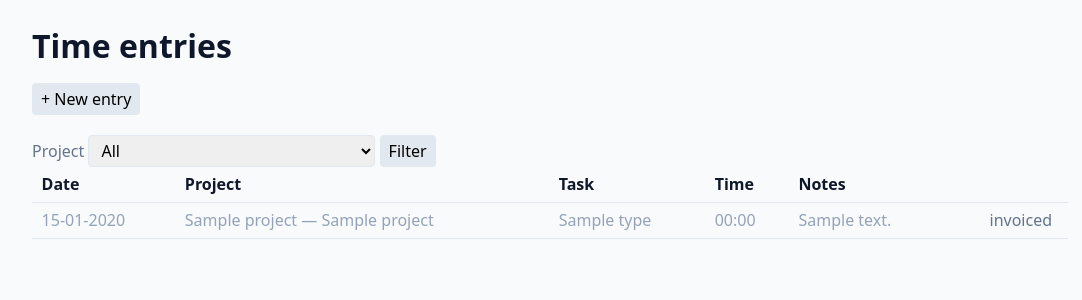
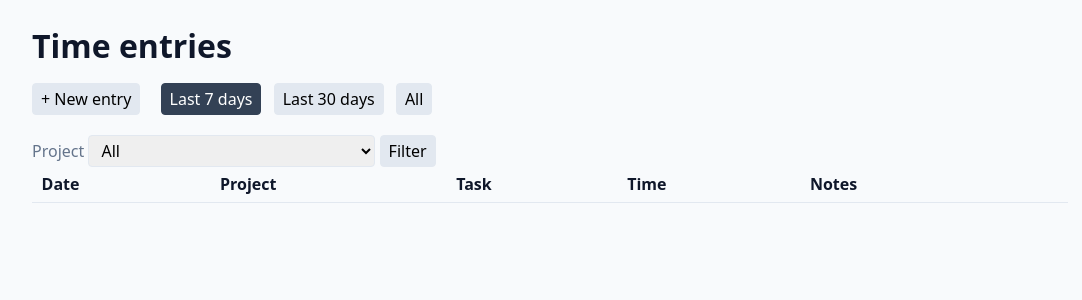
Before and after one commit to aaronschiff/mytime, a FastAPI app: page /time in a window 1280 px wide. Shown: the part 47-347 px from the top of the page, without its empty margins (90-1172 px from the left). Run offline with FastAPI, Linux system fonts and the light colour scheme; tables that the repository leaves empty hold one stand-in row (values such as "Sample post"); lists and menus that the app fills with data are empty.

Commit message:
feat: date filter buttons and pagination on Time page
Adds Last 7 days / Last 30 days / All filter buttons (default: 7d) and
paginates all filter views at 30 entries per page. Pagination swaps the
table in place via HTMX — no full page reload.

Co-Authored-By: Claude Sonnet 4.6 <noreply@anthropic.com>

```diff
--- a/mytime/routers/time_entries.py
+++ b/mytime/routers/time_entries.py
@@ -1,4 +1,5 @@
-from datetime import date
+import math
+from datetime import date, timedelta
 
 from fastapi import APIRouter, Depends, Form, Request
 from fastapi.responses import HTMLResponse, RedirectResponse, Response
@@ -14,6 +15,7 @@ from mytime.templating import templates
 router = APIRouter()
 
 _DURATION_ERROR = "Invalid time format. Use hh:mm (e.g. 2:30) or a whole number of hours (e.g. 2)."
+_PAGE_SIZE = 30
 
 
 def _lookup(session):
@@ -22,17 +24,51 @@ def _lookup(session):
     return ps, ts, {p.id: f"{p.client_name} — {p.name}" for p in ps}, {t.id: t.name for t in ts}
 
 
-@router.get("/time", response_class=HTMLResponse)
-def time_page(request: Request, project_id: str = "", session: Session = Depends(get_session)):
-    pid = int(project_id) if project_id else None
+def _date_range(date_filter: str, ref_date):
+    if date_filter == "7d":
+        return ref_date - timedelta(days=6), None
+    if date_filter == "30d":
+        return ref_date - timedelta(days=29), None
+    return None, None  # "all"
+
+
+def _time_context(session, project_id_str: str, date_filter: str, page: int):
+    pid = int(project_id_str) if project_id_str else None
     ps, ts, names, task_names = _lookup(session)
     project_statuses = {p.id: p.status for p in ps}
-    return templates.TemplateResponse(request, "time.html", {
-        "entries": te.list_entries(session, project_id=pid),
-        "all_projects": ps, "names": names, "task_names": task_names,
+    date_from, date_to = _date_range(date_filter, today())
+    total = te.count_entries(session, project_id=pid, date_from=date_from, date_to=date_to)
+    total_pages = max(1, math.ceil(total / _PAGE_SIZE))
+    page = max(1, min(page, total_pages))
+    entries = te.list_entries(
+        session, project_id=pid, date_from=date_from, date_to=date_to,
+        limit=_PAGE_SIZE, offset=(page - 1) * _PAGE_SIZE,
+    )
+    return {
+        "entries": entries,
+        "all_projects": ps,
+        "names": names,
+        "task_names": task_names,
         "filter_project_id": pid,
         "project_statuses": project_statuses,
-    })
+        "date_filter": date_filter,
+        "page": page,
+        "total_pages": total_pages,
+    }
+
+
+@router.get("/time", response_class=HTMLResponse)
+def time_page(request: Request, project_id: str = "", date_filter: str = "7d",
+              page: int = 1, session: Session = Depends(get_session)):
+    ctx = _time_context(session, project_id, date_filter, page)
+    return templates.TemplateResponse(request, "time.html", ctx)
+
+
+@router.get("/time/entries", response_class=HTMLResponse)
+def time_entries_partial(request: Request, project_id: str = "", date_filter: str = "7d",
+                         page: int = 1, session: Session = Depends(get_session)):
+    ctx = _time_context(session, project_id, date_filter, page)
+    return templates.TemplateResponse(request, "_time_entries_table.html", ctx)
 
 
 @router.get("/time/new", response_class=HTMLResponse)
--- /dev/null
+++ b/mytime/templates/_time_entries_table.html
@@ -0,0 +1,40 @@
+<table>
+  <thead><tr><th>Date</th><th>Project</th><th>Task</th><th>Time</th><th>Notes</th><th></th></tr></thead>
+  <tbody>
+  {% for e in entries %}
+    <tr class="{{ 'locked' if e.invoice_id }}">
+      <td class="nowrap tabnum">{{ e.entry_date | date }}</td>
+      <td>{{ names[e.project_id] }}</td>
+      <td>{{ task_names[e.task_type_id] }}</td>
+      <td class="tabnum">{{ e.seconds | hm }}</td>
+      <td>{{ (e.notes or "") | truncate_words }}</td>
+      <td>
+        {% if e.invoice_id %}<span class="muted">invoiced</span>
+        {% elif project_statuses.get(e.project_id) == 'active' %}
+          <form method="get" action="/time/{{ e.id }}/edit" style="display:inline">
+            <input type="hidden" name="from_page" value="/time">
+            <button>Edit</button>
+          </form>
+          <form method="post" action="/time/{{ e.id }}/delete" style="display:inline"
+                onsubmit="return confirm('Delete this entry?')"><button>Delete</button></form>
+        {% else %}
+          <span class="muted">archived</span>
+        {% endif %}
+      </td>
+    </tr>
+  {% endfor %}
+  </tbody>
+</table>
+{% if total_pages > 1 %}
+<p style="margin-top:0.75rem">
+  {% if page > 1 %}
+    <button hx-get="/time/entries?date_filter={{ date_filter }}&project_id={{ filter_project_id or '' }}&page={{ page - 1 }}"
+            hx-target="#time-table" hx-swap="innerHTML">← Prev</button>
+  {% endif %}
+  <span class="muted tabnum">Page {{ page }} of {{ total_pages }}</span>
+  {% if page < total_pages %}
+    <button hx-get="/time/entries?date_filter={{ date_filter }}&project_id={{ filter_project_id or '' }}&page={{ page + 1 }}"
+            hx-target="#time-table" hx-swap="innerHTML">Next →</button>
+  {% endif %}
+</p>
+{% endif %}
--- a/mytime/templates/time.html
+++ b/mytime/templates/time.html
@@ -2,8 +2,26 @@
 {% block title %}Time — mytime{% endblock %}
 {% block content %}
 <h1>Time entries</h1>
-<p><form method="get" action="/time/new" style="display:inline"><input type="hidden" name="from_page" value="/time"><button>+ New entry</button></form></p>
+<p>
+  <form method="get" action="/time/new" style="display:inline"><input type="hidden" name="from_page" value="/time"><button>+ New entry</button></form>
+  <form method="get" action="/time" style="display:inline;margin-left:1rem">
+    <input type="hidden" name="project_id" value="{{ filter_project_id or '' }}">
+    <input type="hidden" name="date_filter" value="7d">
+    <button {% if date_filter == "7d" %}class="current"{% endif %}>Last 7 days</button>
+  </form>
+  <form method="get" action="/time" style="display:inline">
+    <input type="hidden" name="project_id" value="{{ filter_project_id or '' }}">
+    <input type="hidden" name="date_filter" value="30d">
+    <button {% if date_filter == "30d" %}class="current"{% endif %}>Last 30 days</button>
+  </form>
+  <form method="get" action="/time" style="display:inline">
+    <input type="hidden" name="project_id" value="{{ filter_project_id or '' }}">
+    <input type="hidden" name="date_filter" value="all">
+    <button {% if date_filter == "all" %}class="current"{% endif %}>All</button>
+  </form>
+</p>
 <form method="get" action="/time" class="muted">
+  <input type="hidden" name="date_filter" value="{{ date_filter }}">
   <label>Project
     <select name="project_id">
       <option value="">All</option>
@@ -14,31 +32,7 @@
   </label>
   <button>Filter</button>
 </form>
-<table>
-  <thead><tr><th>Date</th><th>Project</th><th>Task</th><th>Time</th><th>Notes</th><th></th></tr></thead>
-  <tbody>
-  {% for e in entries %}
-    <tr class="{{ 'locked' if e.invoice_id }}">
-      <td class="nowrap tabnum">{{ e.entry_date | date }}</td>
-      <td>{{ names[e.project_id] }}</td>
-      <td>{{ task_names[e.task_type_id] }}</td>
-      <td class="tabnum">{{ e.seconds | hm }}</td>
-      <td>{{ (e.notes or "") | truncate_words }}</td>
-      <td>
-        {% if e.invoice_id %}<span class="muted">invoiced</span>
-        {% elif project_statuses.get(e.project_id) == 'active' %}
-          <form method="get" action="/time/{{ e.id }}/edit" style="display:inline">
-            <input type="hidden" name="from_page" value="/time">
-            <button>Edit</button>
-          </form>
-          <form method="post" action="/time/{{ e.id }}/delete" style="display:inline"
-                onsubmit="return confirm('Delete this entry?')"><button>Delete</button></form>
-        {% else %}
-          <span class="muted">archived</span>
-        {% endif %}
-      </td>
-    </tr>
-  {% endfor %}
-  </tbody>
-</table>
+<div id="time-table">
+  {% include "_time_entries_table.html" %}
+</div>
 {% endblock %}
```
Also changed, not shown: mytime/services/time_entries.py (+17 -3 lines), README.md.
